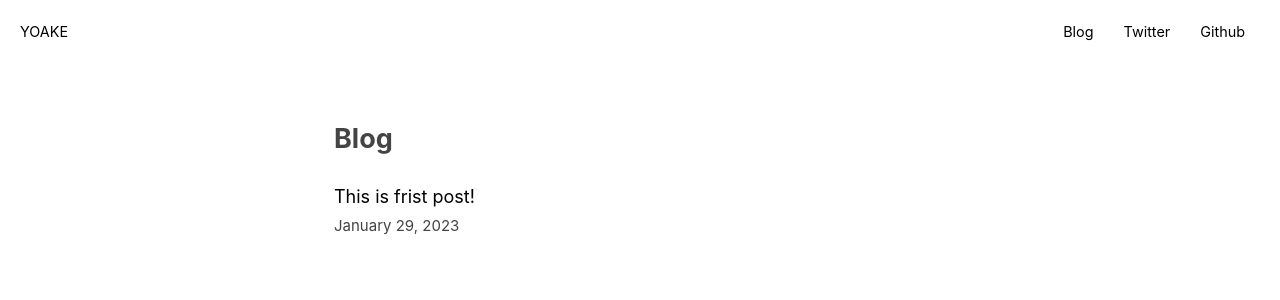
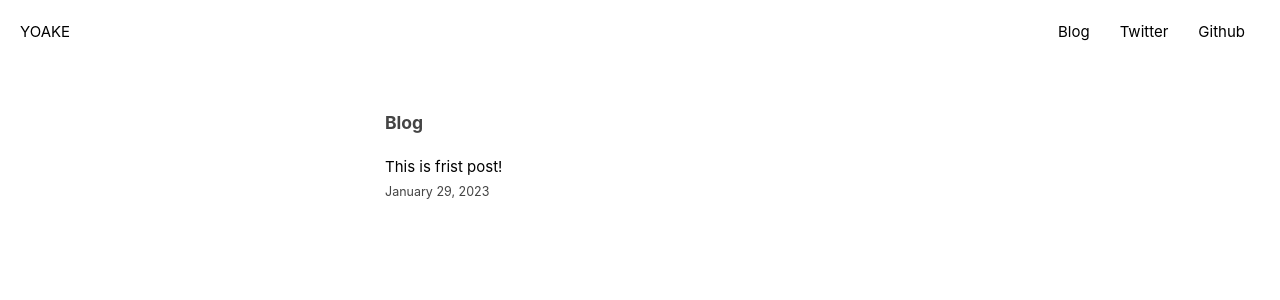
Before and after one commit to sanflog/yoakeNext, a Next.js app: page /blog/blog in a window 1280 px wide. Shown: the top 300 px of the page. Built offline with nearby package versions, Linux system fonts and the light colour scheme.

Commit message:
chenge_how_show_links

```diff
--- a/components/layout.module.css
+++ b/components/layout.module.css
@@ -15,7 +15,7 @@
 .header {
 	display: flex;
 	padding: 20px;
-	font-size: 0.8em;
+	font-size: 1em;
 }
 
 .header a{
--- a/pages/blog/blog.jsx
+++ b/pages/blog/blog.jsx
@@ -22,7 +22,7 @@ export default function Blog({allPostsData}) {
 				<Head>
 					<title>Blog</title>
 				</Head>
-				<h2>Blog</h2>
+				<h3>Blog</h3>
 				<ul className={utilStyles.list}>
 					{allPostsData.map(({ id, date, title }) => (
 						<li className={utilStyles.listItem} key={id}>
--- a/posts/first-post.md
+++ b/posts/first-post.md
@@ -8,9 +8,9 @@ From today, I will write blog articles in **English** for increasing my own abil
 
 I would like to write about below things:
 
-> - Anything I thought of.
-> - Things happened when learning programing and English.
-> - Anything.
+- Anything I thought of.
+- Things happened when learning programing and English.
+- Anything.
 
 It is important for me to keep writing this blog.
 
--- a/styles/global.css
+++ b/styles/global.css
@@ -5,6 +5,7 @@ html, body {
 	line-height: 1.6;
 	font-size: 18px;
 	color: #444;
+	font-size: 15px;
 }
 
 * {
```
